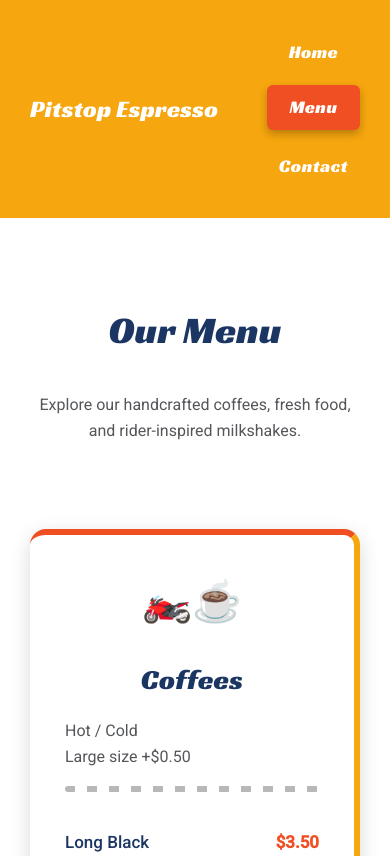
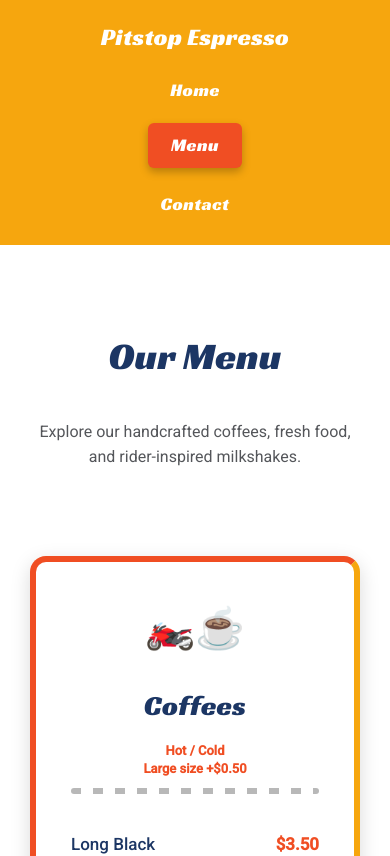
Before and after one commit to JT9991/FEDD, a plain HTML site: page Pitstop Espresso/menu.html in a window 390 px wide. Shown: the top 856 px of the page. Drawn offline with Linux system fonts and the light colour scheme.

Commit message:
menu page styles updated

```diff
--- a/Pitstop Espresso/styles.css
+++ b/Pitstop Espresso/styles.css
@@ -1,14 +1,13 @@
 /* ============================================
-   GOOGLE FONTS (Racing Sans One + Roboto)
+   GOOGLE FONTS
 ============================================ */
 @import url('https://fonts.googleapis.com/css2?family=Racing+Sans+One&family=Roboto:wght@300;400;500&display=swap');
 
-
 /* ============================================
-   COLOR PALETTE (Navbar Updated)
+   COLOR PALETTE
 ============================================ */
 :root {
-    --navbar-gold: #F6A60E;      /* NEW NAVBAR COLOR */
+    --navbar-gold: #F6A60E;
     --repsol-orange: #F04E23;
     --repsol-yellow: #FFB612;
     --repsol-grey: #54565A;
@@ -16,7 +15,6 @@
     --light-grey: #F5F5F5;
     --deep-blue: #1C3664;
 }
-
 
 /* ============================================
    GLOBAL STYLES
@@ -29,14 +27,12 @@ body {
     line-height: 1.6;
 }
 
-/* Main content container */
 .container {
     max-width: 1100px;
     margin: 0 auto;
     padding: 0 30px;
 }
 
-/* Softened Racing Sans headings */
 h1, h2, h3 {
     font-family: 'Racing Sans One', cursive;
     font-weight: normal;
@@ -44,78 +40,66 @@ h1, h2, h3 {
     color: var(--deep-blue);
 }
 
-/* Adjusted heading sizes */
 h1 { font-size: 38px; }
 h2 { font-size: 28px; }
 h3 { font-size: 22px; }
 
-
-
-
-/* ============================================ */
-/* NAVBAR */
-/* NAVBAR */
+/* ============================================
+   NAVBAR
+============================================ */
 .navbar {
     background: var(--navbar-gold);
     padding: 18px 0;
     width: 100%;
 }
 
-/* Inner container aligned with page width */
 .navbar-inner {
     max-width: 1100px;
     margin: 0 auto;
     padding: 0 30px;
-
     display: flex;
     justify-content: space-between;
     align-items: center;
 }
 
-/* Logo styling */
 .navbar .logo {
     font-family: 'Racing Sans One', cursive;
-    font-size: 24px; /* slightly increased */
+    font-size: 24px;
     letter-spacing: 0.3px;
     color: var(--white);
 }
 
-/* NAV BUTTONS (updated size + improved spacing) */
 .navbar nav a {
     font-family: 'Racing Sans One', cursive;
-    font-size: 18px; /* INCREASED FONT SIZE */
+    font-size: 18px;
     letter-spacing: 0.5px;
     color: var(--white);
     text-decoration: none;
-    margin-left: 28px; /* slightly larger gap */
-    padding: 8px 12px; /* added padding for better clickable area */
-    border-radius: 6px; /* for shadow styling */
+    margin-left: 28px;
+    padding: 8px 12px;
+    border-radius: 6px;
     transition: 0.2s ease-in-out;
 }
 
-/* ACTIVE + HOVER EFFECT WITH SHADOW */
 .navbar nav a:hover,
 .navbar nav a.active {
     background: var(--repsol-orange);
     color: var(--white);
-    box-shadow: 0px 4px 8px rgba(0,0,0,0.25); /* <<< SOFT SHADOW */
-    transform: translateY(-2px); /* small lift effect */
+    box-shadow: 0px 4px 8px rgba(0,0,0,0.25);
+    transform: translateY(-2px);
 }
-
 
 /* Mobile Navbar */
 @media (max-width: 700px) {
-    .navbar {
+    .navbar-inner {
         flex-direction: column;
         text-align: center;
     }
     .navbar nav a {
         display: block;
-        margin: 12px 0;
+        margin: 12px 0 0 0;
     }
 }
-
-
 
 /* ============================================
    HERO SECTION
@@ -132,15 +116,12 @@ h3 { font-size: 22px; }
 .hero h1 {
     font-size: 42px;
     color: var(--white);
-    letter-spacing: 0.2px;
 }
 
 .hero p {
     max-width: 600px;
     margin: auto;
 }
-
-
 
 /* ============================================
    CTA BUTTON
@@ -156,14 +137,16 @@ h3 { font-size: 22px; }
     margin-top: 20px;
     font-family: 'Racing Sans One', cursive;
     font-size: 18px;
-    letter-spacing: 0.4px;
 }
 
 .cta-btn:hover {
     background: #c73a17;
 }
 
-
+.center-btn {
+    text-align: center;
+    margin-top: 25px;
+}
 
 /* ============================================
    ABOUT SECTION
@@ -176,10 +159,8 @@ h3 { font-size: 22px; }
     text-align: center;
 }
 
-
-
 /* ============================================
-   POPULAR ITEMS SECTION
+   POPULAR ITEMS
 ============================================ */
 .popular-items {
     padding: 60px 0;
@@ -203,8 +184,6 @@ h3 { font-size: 22px; }
     font-size: 20px;
 }
 
-
-
 /* ============================================
    INFO CARDS
 ============================================ */
@@ -222,8 +201,6 @@ h3 { font-size: 22px; }
     border-radius: 10px;
     text-align: center;
 }
-
-
 
 /* ============================================
    MENU PAGE
@@ -257,9 +234,8 @@ h3 { font-size: 22px; }
 }
 
 /* ============================================
-   ✦ UPGRADED FANCY MOTORCYCLE CAFÉ MENU ✦
+   FANCY MOTORCYCLE MENU
 ============================================ */
-
 .menu-cards.fancy-menu {
     display: grid;
     grid-template-columns: repeat(auto-fit, minmax(300px, 1fr));
@@ -271,16 +247,9 @@ h3 { font-size: 22px; }
     background: var(--white);
     padding: 35px;
     border-radius: 16px;
-    border: none;
-
-    /* Repsol-inspired racing frame */
     border-top: 6px solid var(--repsol-orange);
     border-right: 6px solid var(--navbar-gold);
-
-    /* Shadow upgrade */
     box-shadow: 0px 6px 20px rgba(0,0,0,0.15);
-
-    /* Smooth hover lift */
     transition: 0.25s ease;
 }
 
@@ -289,14 +258,12 @@ h3 { font-size: 22px; }
     box-shadow: 0px 10px 25px rgba(0,0,0,0.22);
 }
 
-/* Icon above title */
 .menu-icon {
     font-size: 40px;
     text-align: center;
     margin-bottom: 8px;
 }
 
-/* Title */
 .menu-card.fancy h2 {
     text-align: center;
     font-family: 'Racing Sans One', cursive;
@@ -305,14 +272,12 @@ h3 { font-size: 22px; }
     margin-bottom: 10px;
 }
 
-/* Tyre-tread divider */
 .tire-line {
     height: 6px;
     width: 100%;
     margin: 10px 0 25px 0;
     border-radius: 3px;
     opacity: 0.28;
-
     background: repeating-linear-gradient(
         90deg,
         #000,
@@ -322,7 +287,6 @@ h3 { font-size: 22px; }
     );
 }
 
-/* Item list */
 .fancy-list {
     list-style: none;
     padding: 0;
@@ -335,7 +299,6 @@ h3 { font-size: 22px; }
     padding: 12px 0;
     font-size: 17px;
     border-bottom: 1px dashed #dcdcdc;
-    transition: 0.15s;
 }
 
 .fancy-list li span {
@@ -348,14 +311,21 @@ h3 { font-size: 22px; }
     font-weight: 700;
 }
 
-/* Highlighted favourites */
 .fancy-list li.highlight {
-    background: rgba(246, 166, 14, 0.12); /* gold tint */
+    background: rgba(246, 166, 14, 0.12);
     border-radius: 6px;
     padding: 15px;
     font-weight: 700;
 }
 
+.addons {
+    font-size: 13px;
+    line-height: 1.4;
+    color: var(--repsol-orange);
+    font-weight: bold;
+    margin-bottom: 10px;
+    text-align: center;
+}
 
 /* ============================================
    CONTACT PAGE
@@ -378,21 +348,29 @@ h3 { font-size: 22px; }
     border-radius: 10px;
 }
 
+.contact-form form label {
+    display: block;
+    margin-top: 10px;
+    margin-bottom: 4px;
+    font-weight: 500;
+}
+
 .contact-form input,
 .contact-form textarea {
     width: 100%;
     padding: 10px;
     border: 1px solid var(--repsol-grey);
     border-radius: 5px;
+    box-sizing: border-box;
+    margin-bottom: 8px;
 }
 
 .contact-map iframe {
     width: 100%;
     height: 320px;
     border-radius: 10px;
+    border: none;
 }
-
-
 
 /* ============================================
    FOOTER
```
